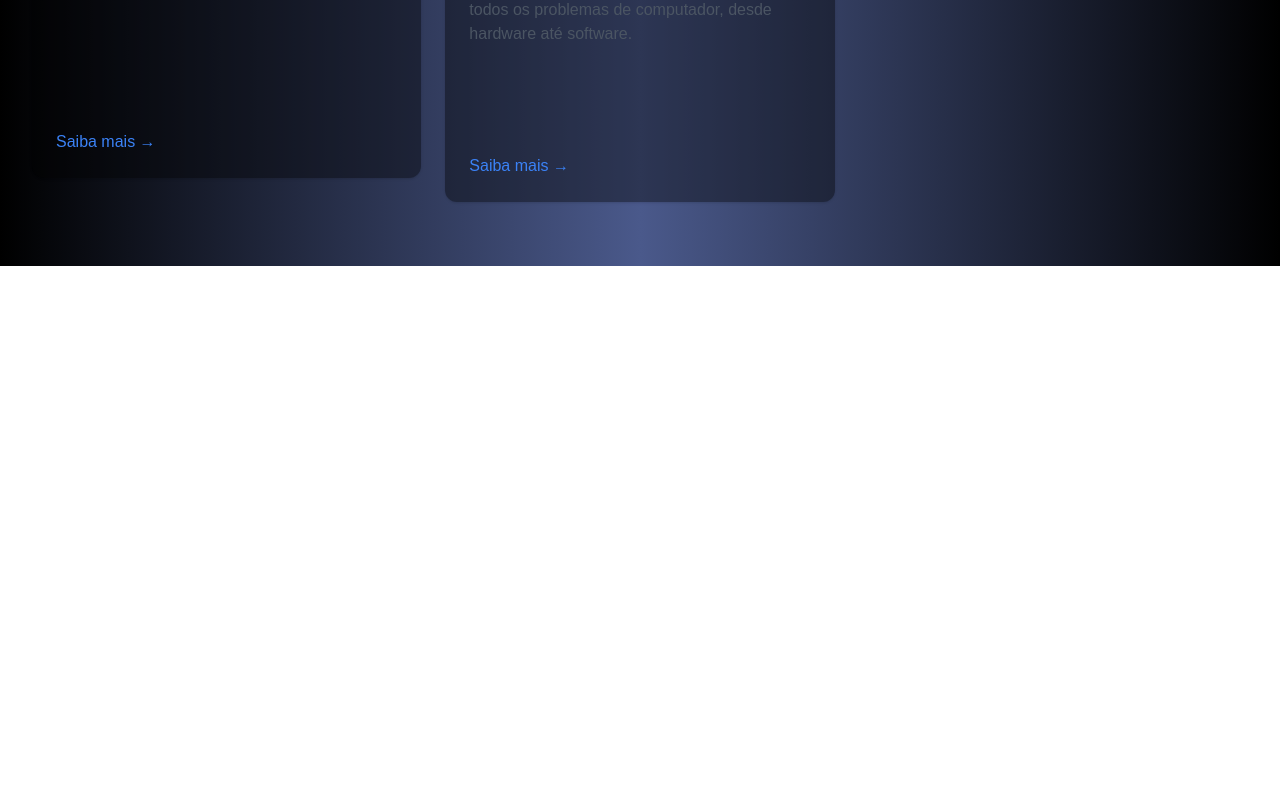
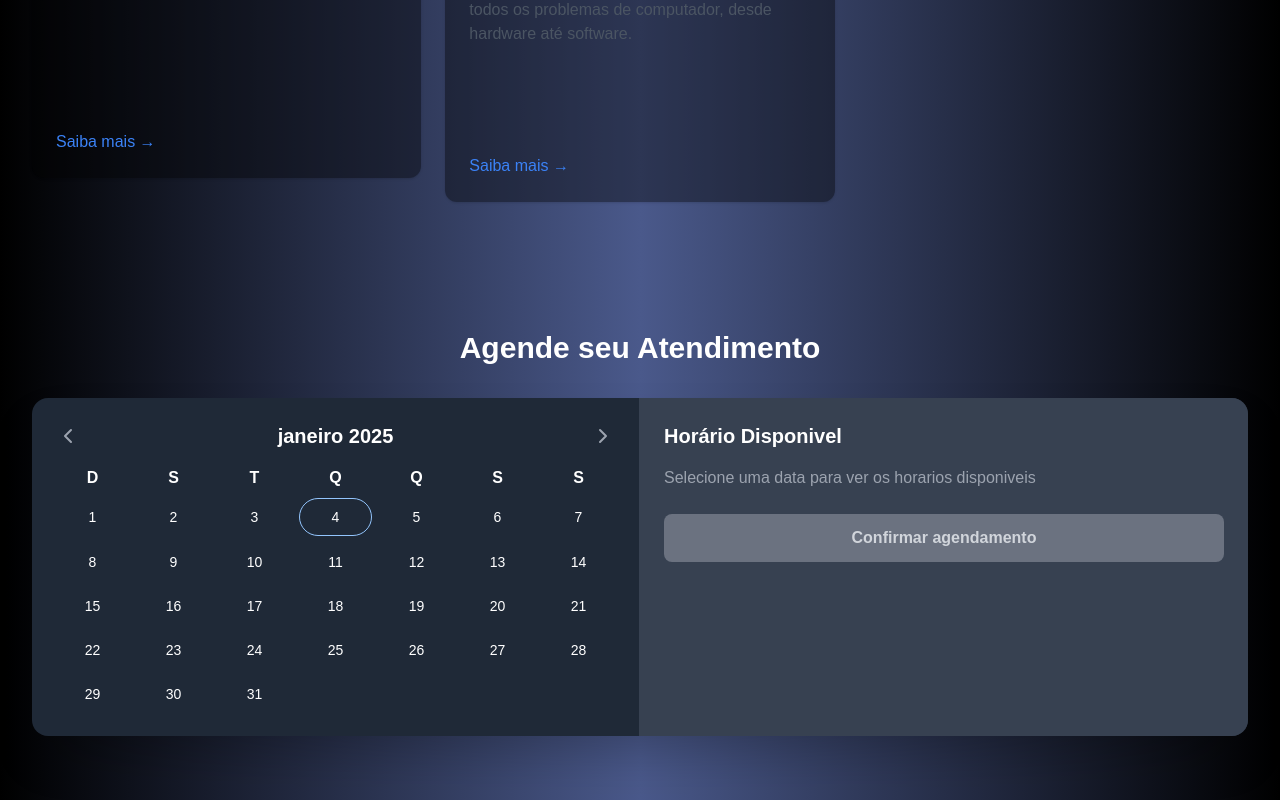
Before and after one commit to Faccin27/reparatech, a Next.js app: page / in a window 1280 px wide. Shown: the part 1202-2002 px from the top of the page. Before the commit the page ends 1468 px from the top, so only its background shows below. Built offline with nearby package versions, Linux system fonts and the light colour scheme.

Commit message:
feat: created schedule front

```diff
--- a/src/app/page.tsx
+++ b/src/app/page.tsx
@@ -1,10 +1,12 @@
 import Hero from '@/components/hero'
 import Feature from '@/components/features'
+import Schedule from '@/components/schedule'
 export default function Home() {
   return (
     <>
     <Hero/>
     <Feature />
+    <Schedule />
     </>
   );
 }
--- /dev/null
+++ b/src/components/schedule.tsx
@@ -0,0 +1,125 @@
+"use client";
+
+import { useSchedule, horariosDisponiveis } from "@/hooks/useSchedule";
+import { format, isSameDay, isSameMonth, isToday } from "date-fns";
+import { ptBR } from "date-fns/locale";
+import { ChevronLeft, ChevronRight, Clock } from "lucide-react";
+
+export default function Agendamento() {
+  const {
+    handleConfirm,
+    handleDateSelect,
+    handleNextMonth,
+    handlePrevMonth,
+    handleTimeSelect,
+    currentMonth,
+    monthDays,
+    selectedDate,
+    selectedTime,
+  } = useSchedule();
+
+  return (
+    <div className="text-white py-16">
+      <div className="max-w-7xl mx-auto px-4 sm:px-6 lg:px-8">
+        <h2 className="text-3xl font-extrabold text-center mb-8">
+          Agende seu Atendimento
+        </h2>
+        <div className="bg-gray-800 rounded-2xl shadow-2xl overflow-hidden">
+          <div className="flex flex-col md:flex-row">
+            {/* Calendário - Lado Esquerdo */}
+            <div className="md:w-1/2 p-6 border-r border-gray-700">
+              <div className="flex justify-between items-center mb-4">
+                <button
+                  onClick={handlePrevMonth}
+                  className="text-gray-400 hover:text-white"
+                >
+                  <ChevronLeft size={24} />
+                </button>
+                <h3 className="text-xl font-semibold">
+                  {format(currentMonth, "MMMM yyyy", { locale: ptBR })}
+                </h3>
+                <button
+                  onClick={handleNextMonth}
+                  className="text-gray-400 hover:text-white"
+                >
+                  <ChevronRight size={24} />
+                </button>
+              </div>
+              <div className="grid grid-cols-7 gap-2">
+                {["D", "S", "T", "Q", "Q", "S", "S"].map((day) => (
+                  <div key={day} className="text-center font-semibold">
+                    {day}
+                  </div>
+                ))}
+                {monthDays.map((day, dayIdx) => (
+                  <button
+                    key={day.toString()}
+                    onClick={() => handleDateSelect(day)}
+                    className={`
+                      p-2 rounded-full text-sm
+                      ${!isSameMonth(day, currentMonth) ? "text-gray-500" : ""}
+                      ${
+                        isSameDay(day, selectedDate as Date)
+                          ? "bg-blue-500 text-white"
+                          : ""
+                      }
+                      ${isToday(day) ? "border border-blue-300" : ""}
+                      ${
+                        isSameMonth(day, currentMonth) &&
+                        !isSameDay(day, selectedDate as Date)
+                          ? "hover:bg-gray-700"
+                          : ""
+                      }
+                    `}
+                    disabled={!isSameMonth(day, currentMonth)}
+                  >
+                    {format(day, "d")}
+                  </button>
+                ))}
+              </div>
+            </div>
+
+            {/* Seleção de horario */}
+            <div className="md:w-1/2 p-6 bg-gray-700">
+              <h3 className="text-xl font-semibold mb-4">Horário Disponivel</h3>
+              {selectedDate ? (
+                <div className="grid grid-cols-2 gap-4">
+                  {horariosDisponiveis.map((time) => (
+                    <button
+                      key={time}
+                      onClick={() => handleTimeSelect(time)}
+                      className={`flex items-center justify-center p-3 rounded-lg transition-colors duration-200
+                                ${
+                                  selectedTime === time
+                                    ? "bg-blue-500 text-white"
+                                    : "bg-gray-600 text-gray-300 hover:bg-gray-500"
+                                }`}
+                    >
+                      <Clock size={18} className="mr-2" />
+                      {time}
+                    </button>
+                  ))}
+                </div>
+              ) : (
+                <p className="text-gray-400">
+                  Selecione uma data para ver os horarios disponiveis
+                </p>
+              )}
+              <button
+                onClick={handleConfirm}
+                disabled={!selectedDate || !selectedTime}
+                className={`w-full mt-6 py-3 px-4 rounded-lg font-bold transition duration-200 ${
+                  selectedDate && selectedTime
+                    ? "bg-green-500 hover:bg-green-600 text-white"
+                    : "bg-gray-500 text-gray-300 cursor-not-allowed"
+                }`}
+              >
+                Confirmar agendamento
+              </button>
+            </div>
+          </div>
+        </div>
+      </div>
+    </div>
+  );
+}
--- /dev/null
+++ b/src/hooks/useSchedule.ts
@@ -0,0 +1,59 @@
+import { useState } from "react";
+import {
+  format,
+  addMonths,
+  subMonths,
+  startOfMonth,
+  endOfMonth,
+  eachDayOfInterval,
+} from "date-fns";
+
+export const horariosDisponiveis = [
+    "09:00",
+    "10:00",
+    "11:00",
+    "14:00",
+    "15:00",
+    "16:00",
+    "17:00",
+    "18:00",
+  ];
+
+
+export function useSchedule() {
+    const [currentMonth, setCurrentMonth] = useState(new Date());
+      const [selectedDate, setSelectedDate] = useState<Date | null>(null);
+      const [selectedTime, setSelectedTime] = useState<string | null>(null);
+
+      const monthStart = startOfMonth(currentMonth);
+      const monthEnd = endOfMonth(currentMonth);
+      const monthDays = eachDayOfInterval({ start: monthStart, end: monthEnd });
+
+      const handlePrevMonth = () => setCurrentMonth(subMonths(currentMonth, 1));
+      const handleNextMonth = () => setCurrentMonth(addMonths(currentMonth, 1));
+
+      const handleDateSelect = (date: Date) => {
+        setSelectedDate(date);
+        setSelectedTime(null);
+      };
+
+      const handleTimeSelect = (time: string) => {
+        setSelectedTime(time);
+      };
+
+      const handleConfirm = () => {
+        if (selectedDate && selectedTime) {
+          console.log(
+            "Agendamento confirmado para:",
+            format(selectedDate, "dd/MM/yyyy"),
+            "às",
+            selectedTime
+          );
+          // google agenda
+        } else {
+          alert("Por favor, selecione uma data e um horário.");
+        }
+      };
+
+      return{handleConfirm, handleDateSelect, handleNextMonth, handlePrevMonth, handleTimeSelect, currentMonth, monthDays, selectedDate, selectedTime}
+}
--- a/tailwind.config.ts
+++ b/tailwind.config.ts
@@ -51,11 +51,6 @@ export default {
   				'5': 'hsl(var(--chart-5))'
   			}
   		},
-  		borderRadius: {
-  			lg: 'var(--radius)',
-  			md: 'calc(var(--radius) - 2px)',
-  			sm: 'calc(var(--radius) - 4px)'
-  		}
   	}
   },
   plugins: [require("tailwindcss-animate")],
```
